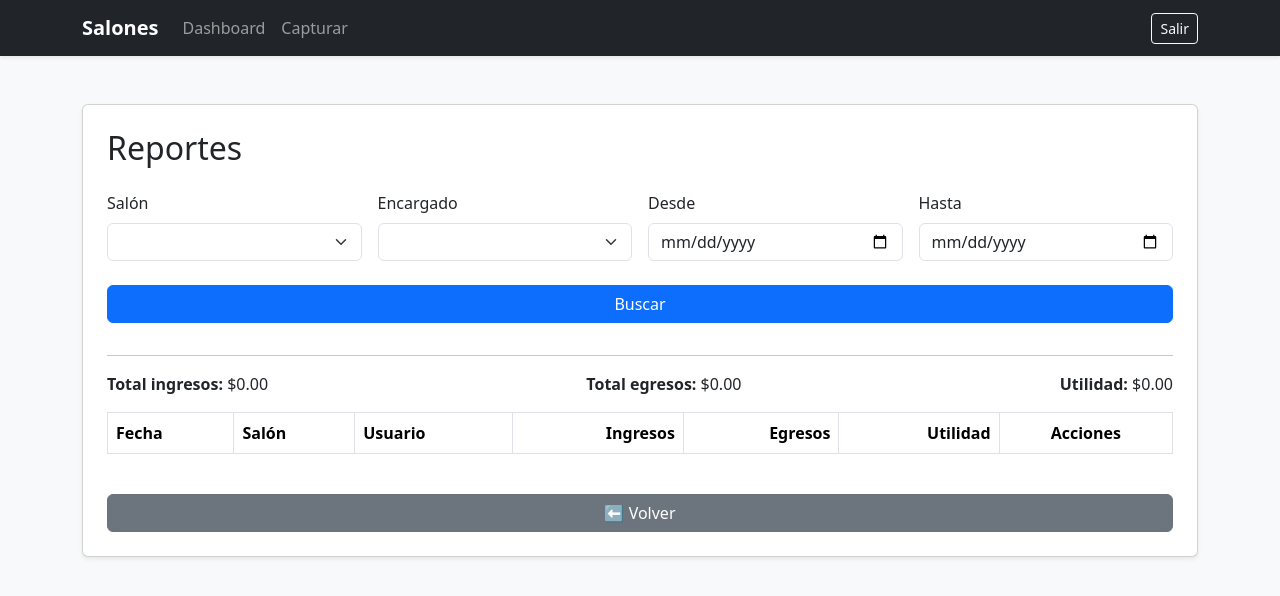
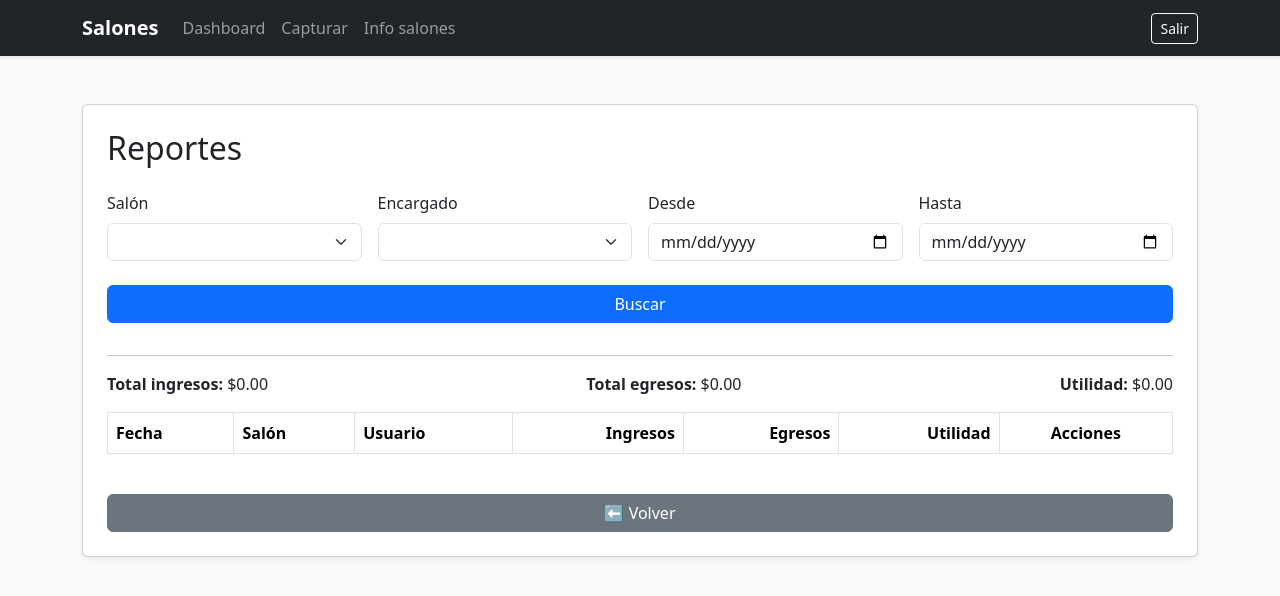
Before and after one commit to toni121212/appSalones, a website: page public/reportes.html in a window 1280 px wide. Drawn offline with nearby package versions, Linux system fonts and the light colour scheme; no server answers.

Commit message:
Agregar a navbar

```diff
--- a/public/components/navbar.html
+++ b/public/components/navbar.html
@@ -26,6 +26,9 @@
         <li class="nav-item d-none" id="navSalones">
           <a class="nav-link" href="/admin-salones.html">Admin salones</a>
         </li>
+        <li class="nav-item">
+  <a class="nav-link" href="/info-salones.html">Info salones</a>
+</li>
 
         <li class="nav-item d-none" id="navUsuarios">
           <a class="nav-link" href="/crear_usuario.html">Crear usuario</a>
@@ -49,6 +52,7 @@
           <a class="btn btn-light text-start" href="/registros.html">📝 Capturar</a>
 
           <a class="btn btn-light text-start d-none" id="navReportesMobile" href="/reportes.html">📊 Reportes</a>
+          <a class="btn btn-light text-start" href="/info-salones.html">🏢 Info salones</a>
           <a class="btn btn-light text-start d-none" id="navSalonesMobile" href="/admin-salones.html">🏢 Admin salones</a>
           <a class="btn btn-light text-start d-none" id="navUsuariosMobile" href="/crear_usuario.html">👥 Crear usuario</a>
 
```
